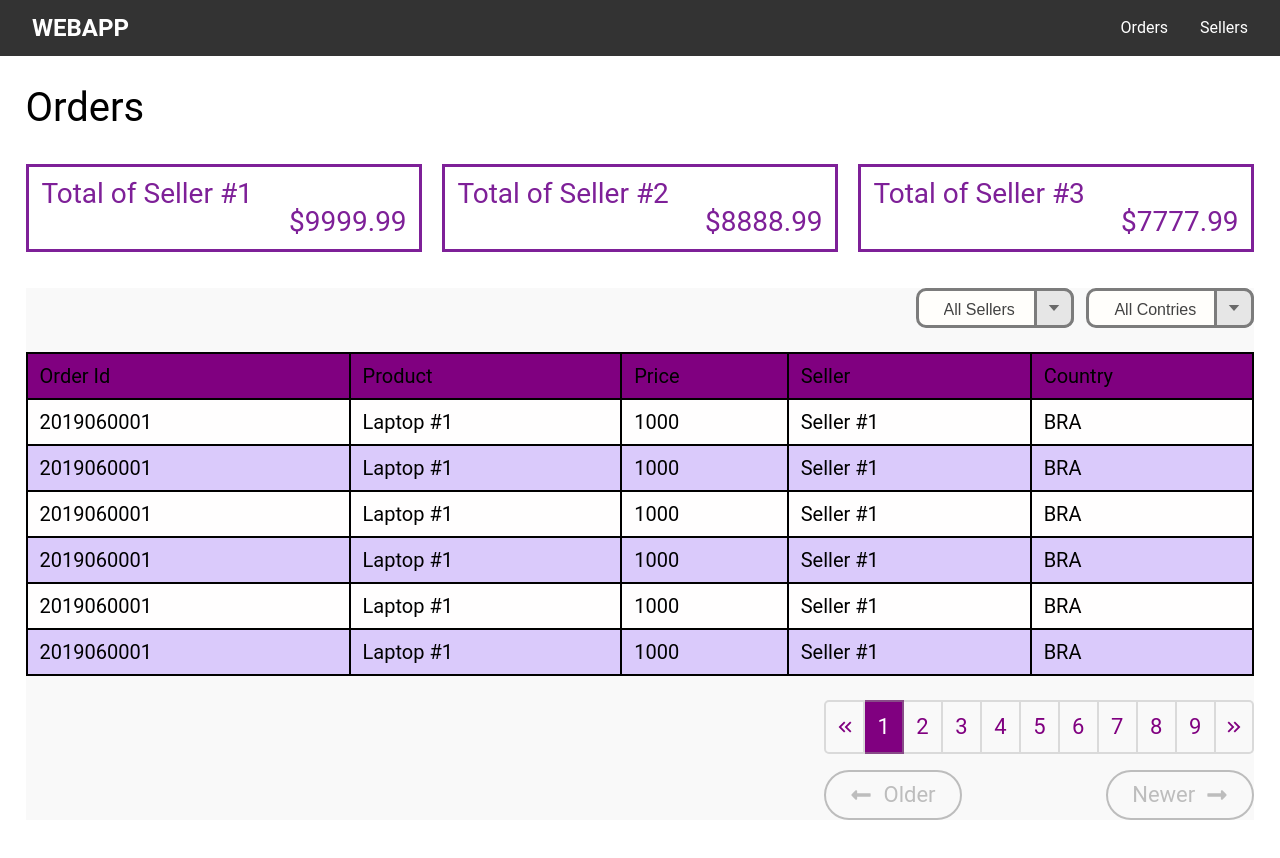
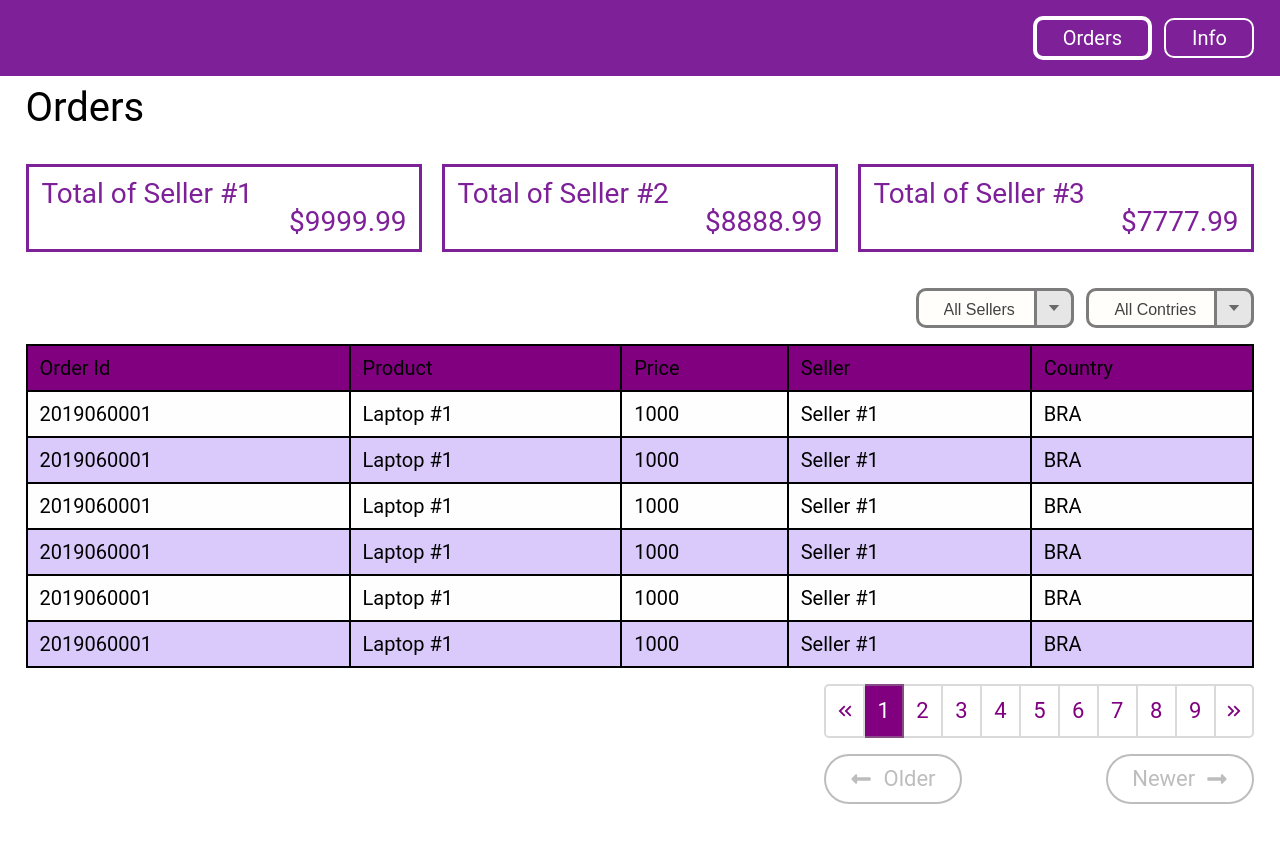
Before and after one commit to plperera/Sales-Overview-Client, a React (Create React App) app: page / in a window 1280 px wide. Shown: the top 858 px of the page. After the commit the page ends 804 px from the top, so only its background shows below. Built offline with nearby package versions, Linux system fonts and the light colour scheme.

Commit message:
feat: add layout and styling structure for Info page

```diff
--- a/src/Routes.js
+++ b/src/Routes.js
@@ -1,10 +1,12 @@
 import React from "react";
 import { Routes, Route } from "react-router-dom";
 import Home from "./pages/Home";
+import Info from "./pages/Info";
 
 const AppRoutes = () => (
   <Routes>
     <Route path="/" element={<Home />} />
+    <Route path="/info" element={<Info />} />
   </Routes>
 );
 
--- a/src/components/Menu.js
+++ b/src/components/Menu.js
@@ -1,48 +1,15 @@
 import React, { useState } from "react";
+import { useLocation, useNavigate } from "react-router-dom";
 import styled from "styled-components";
 
 const Menu = () => {
-  const [isMobileMenuOpen, setIsMobileMenuOpen] = useState(false);
-  const [selectedItem, setSelectedItem] = useState("#home");
-
-  const toggleMobileMenu = () => {
-    setIsMobileMenuOpen(!isMobileMenuOpen);
-  };
-
-  const handleMenuItemClick = (item) => {
-    setSelectedItem(item);
-  };
+  const navigate = useNavigate();
+  const location = useLocation();
 
   return (
     <HeaderContainer>
-      <Logo>WEBAPP</Logo>
-      <Nav isOpen={isMobileMenuOpen}>
-        <NavList>
-          <NavItem>
-            <NavLink
-              href="#order"
-              onClick={() => handleMenuItemClick("#order")}
-              selected={selectedItem === "#order"}
-            >
-              Orders
-            </NavLink>
-          </NavItem>
-          <NavItem>
-            <NavLink
-              href="#sellers"
-              onClick={() => handleMenuItemClick("#sellers")}
-              selected={selectedItem === "#sellers"}
-            >
-              Sellers
-            </NavLink>
-          </NavItem>
-        </NavList>
-      </Nav>
-      <MenuIcon onClick={toggleMobileMenu}>
-        <MenuIconLine />
-        <MenuIconLine />
-        <MenuIconLine />
-      </MenuIcon>
+      <MenuItem isSelected={location.pathname === "/"} onClick={() => navigate("/")}>Orders</MenuItem>
+      <MenuItem isSelected={location.pathname === "/info"} onClick={() => navigate("/info")}>Info</MenuItem>
     </HeaderContainer>
   );
 };
@@ -51,102 +18,20 @@ export default Menu;
 
 const HeaderContainer = styled.header`
   display: flex;
-  justify-content: space-between;
+  justify-content: right;
   align-items: center;
-  padding: 1rem 2rem;
-  background-color: #333;
-  color: white;
+  padding: 2vh 2vw;
+  background-color: #7e2098;
+  color: #ffffff;
   position: fixed;
   width: 100%;
+  column-gap: 1vw;
 `;
-
-const Logo = styled.div`
-  font-size: 1.5rem;
-  font-weight: bold;
+const MenuItem = styled.div`
+  border: ${props => props.isSelected ? ("4px solid #ffffff"):("2px solid #ffffff")};
+  padding: 1vh 2vw;
+  font-size: 20px;
+  border-radius: 10px;
+  user-select: none;
+  cursor: pointer;
 `;
-
-const Nav = styled.nav`
-  display: flex;
-
-  @media (max-width: 768px) {
-    position: absolute;
-    top: 0;
-    right: 0;
-    height: 100vh;
-    width: 100%;
-    background-color: rgba(0, 0, 0, 0.9);
-    flex-direction: column;
-    align-items: center;
-    justify-content: center;
-    transform: ${({ isOpen }) =>
-      isOpen ? "translateX(0)" : "translateX(100%)"};
-    transition: transform 0.3s ease-in-out;
-  }
-`;
-
-const NavList = styled.ul`
-  display: flex;
-  list-style: none;
-  margin: 0;
-  padding: 0;
-
-  @media (max-width: 768px) {
-    flex-direction: column;
-    align-items: center;
-  }
-`;
-
-const NavItem = styled.li`
-  margin-left: 2rem;
-
-  @media (max-width: 768px) {
-    margin: 1rem 0;
-  }
-`;
-
-const NavLink = styled.a`
-  text-decoration: none;
-  color: ${({ selected }) => (selected ? "#ddd" : "white")};
-  font-size: 1rem;
-  position: relative;
-  transition: color 0.3s;
-
-  &:hover {
-    color: #ddd;
-  }
-
-  &:after {
-    content: "";
-    position: absolute;
-    bottom: -2px;
-    left: 50%;
-    transform: translateX(-50%);
-    width: ${({ selected }) => (selected ? "100%" : "0")};
-    height: 2px;
-    background-color: white;
-    transition: width 0.3s, left 0.3s;
-  }
-
-  &:hover:after {
-    width: 100%;
-    left: 50%;
-    transform: translateX(-50%);
-  }
-`;
-
-const MenuIcon = styled.div`
-  display: none;
-  flex-direction: column;
-  cursor: pointer;
-
-  @media (max-width: 768px) {
-    display: flex;
-  }
-`;
-
-const MenuIconLine = styled.span`
-  width: 25px;
-  height: 3px;
-  background-color: white;
-  margin: 4px 0;
-`;
--- a/src/components/OrdersOverview.js
+++ b/src/components/OrdersOverview.js
@@ -91,11 +91,10 @@ const OrdersOverview = () => {
 export default OrdersOverview;
 
 const Container = styled.div`
-  background-color: #f9f9f9;
   display: flex;
   flex-wrap: wrap;
   justify-content: right;
-  row-gap: 3vh;
+  row-gap: 2vh;
 `;
 const FiltersContainer = styled.div`
   display: flex;
--- a/src/pages/Home.js
+++ b/src/pages/Home.js
@@ -16,6 +16,7 @@ export default Home;
 const HomeContainer = styled.div`
   min-height: 100vh;
   padding: 11vh 2vw;
+  padding-bottom: 0;
   width: 100%;
   color: #000;
   display: flex;
--- /dev/null
+++ b/src/pages/Info.js
@@ -0,0 +1,45 @@
+import React from 'react';
+import styled from 'styled-components';
+
+const Info = () => (
+  <HomeContainer>
+    <Title>Info</Title>
+    <SubTitle>Pedro Leoncio</SubTitle>
+    <Description>This mini-project was created by using:</Description>
+    <StyledTopics>
+      <li>Technology A</li>
+      <li>Technology B</li>
+      <li>Technology C</li>
+    </StyledTopics>
+
+  </HomeContainer>
+);
+
+export default Info;
+
+const HomeContainer = styled.div`
+  min-height: 100vh;
+  padding: 11vh 2vw;
+  width: 100%;
+  color: #000;
+  display: flex;
+  flex-direction: column;
+  row-gap: 2vh;
+`;
+const Title = styled.h1`
+  font-size: 40px;
+  margin-bottom: 2vh;
+`
+const SubTitle = styled.h2`
+  font-size: 30px;
+`
+const Description = styled.p`
+  font-size: 24px;
+`
+const StyledTopics = styled.div`
+  padding-left: 3vw;
+  > li {
+    margin-bottom: 1vh;
+    font-size: 20px;
+  }
+`
```
